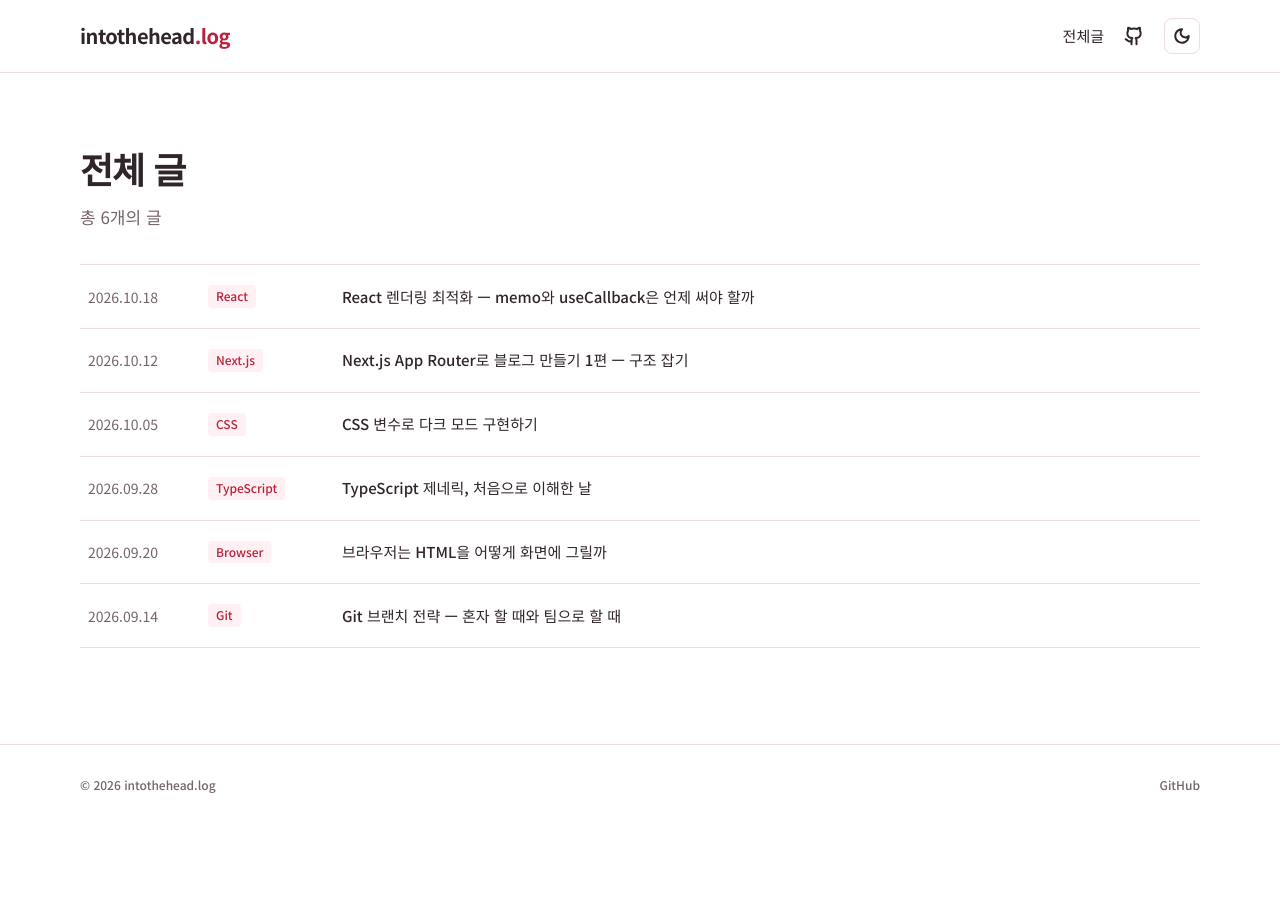
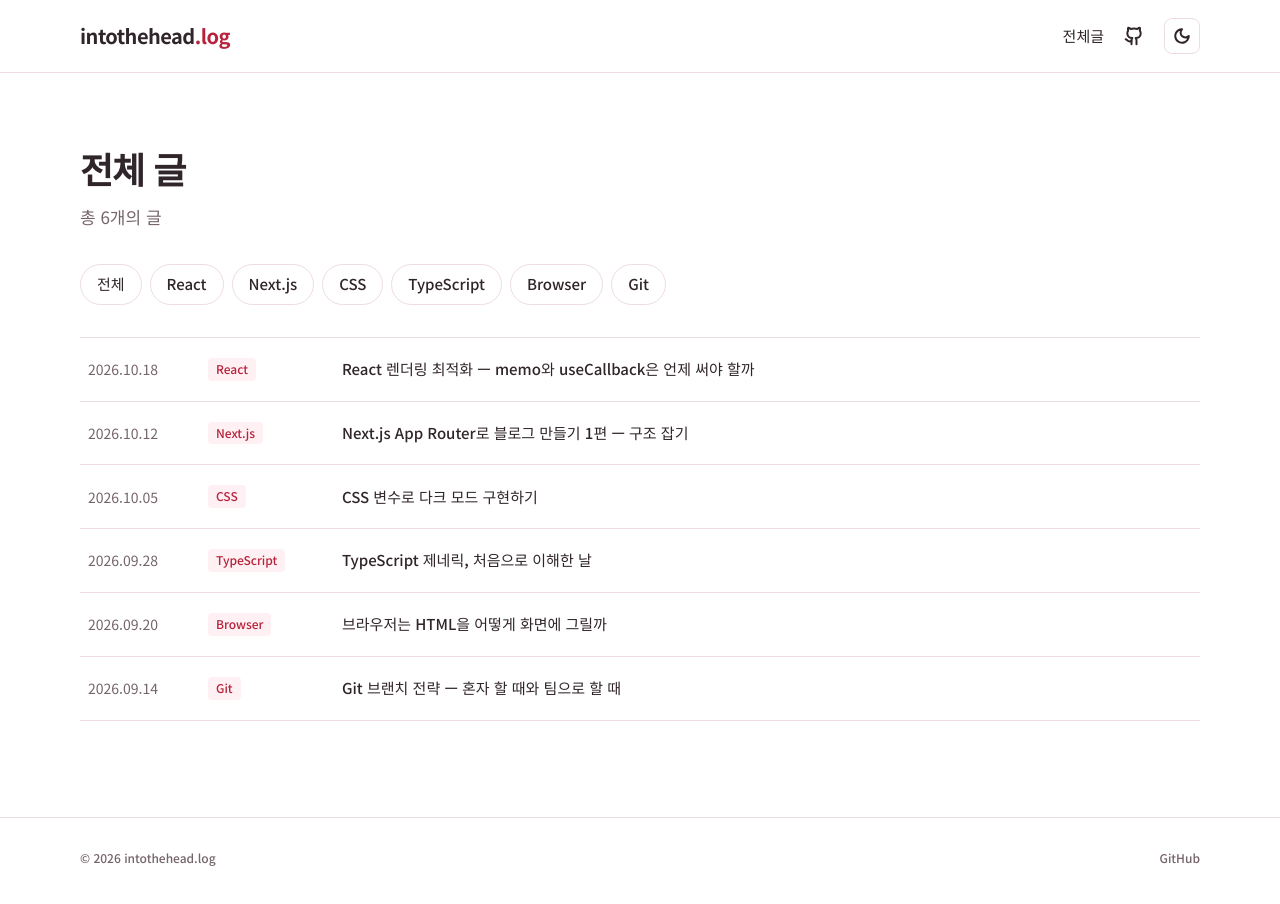
Before and after one commit to intothehead/intothehead.log, a Next.js app: page /posts in a window 1280 px wide. Before the commit the page ends 834 px from the top, so only its background shows below. Built offline with nearby package versions, Linux system fonts and the light colour scheme.

Commit message:
전체 글에 태그 필터 버튼 줄 그리기

```diff
--- a/app/posts/page.module.css
+++ b/app/posts/page.module.css
@@ -30,9 +30,28 @@
   color: var(--text-muted);
 }
 
-.PostList{
-    list-style: none;
-    margin: 0;
-    padding: 0;
-    border-top: 1px solid var(--border-default);
+.PostList {
+  list-style: none;
+  margin: 0;
+  padding: 0;
+  border-top: 1px solid var(--border-default);
 }
+
+.TagButton {
+  padding: 8px 16px;
+  border: 1px solid var(--border-default);
+  border-radius: 999px;
+  background-color: var(--bg-surface);
+  color: var(--text-primary);
+  font-size: 15px;
+  font-weight: 500;
+  line-height: 1.5;
+  font-family: inherit;
+  cursor: pointer;
+}
+
+.TagFilter {
+  display: flex;
+  flex-wrap: wrap;
+  gap: 8px;
+}
--- a/app/posts/page.tsx
+++ b/app/posts/page.tsx
@@ -1,6 +1,6 @@
 import PostRow from "@/components/PostRow";
 import styles from "./page.module.css";
-import { posts } from "@/data/posts";
+import { pickTags, posts } from "@/data/posts";
 
 export default function AllPosts() {
   return (
@@ -8,6 +8,13 @@ export default function AllPosts() {
       <div className={styles.PostTextBox}>
         <h1 className={styles.MainTitle}>전체 글</h1>
         <p className={styles.PostCount}>총 {posts.length}개의 글</p>
+      </div>
+      <div className={styles.TagFilter}>
+        {pickTags.map((tag) => (
+          <button key={tag} type="button" className={styles.TagButton}>
+            {tag}
+          </button>
+        ))}
       </div>
       <ul className={styles.PostList}>
         {posts.map((post) => (
```
